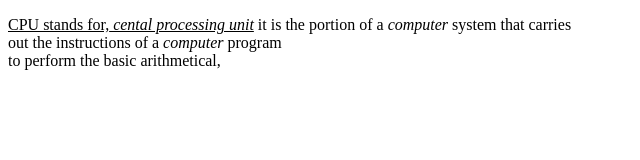
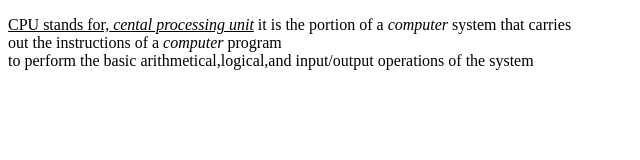
Before and after one commit to iamneo-production/dcfcfeebbaadaeccdfffebaeceaec, a website: page public/index.html in a window 1280 px wide. Shown: the whole page, without its empty margins (0-640 px from the left). Drawn offline with Linux system fonts and the light colour scheme.

Commit message:
Backup Commit

```diff
--- a/public/index.html
+++ b/public/index.html
@@ -5,7 +5,7 @@
         <p><u>CPU stands for,<i> cental processing unit</i></u>
       it is the portion of a <i>computer</i> system that carries<br>
       out the instructions of a <i> computer </i> program<br>
-      to perform the basic arithmetical,
+      to perform the basic arithmetical,logical,and input/output operations of the system
 
         </title>
     </head>
```
